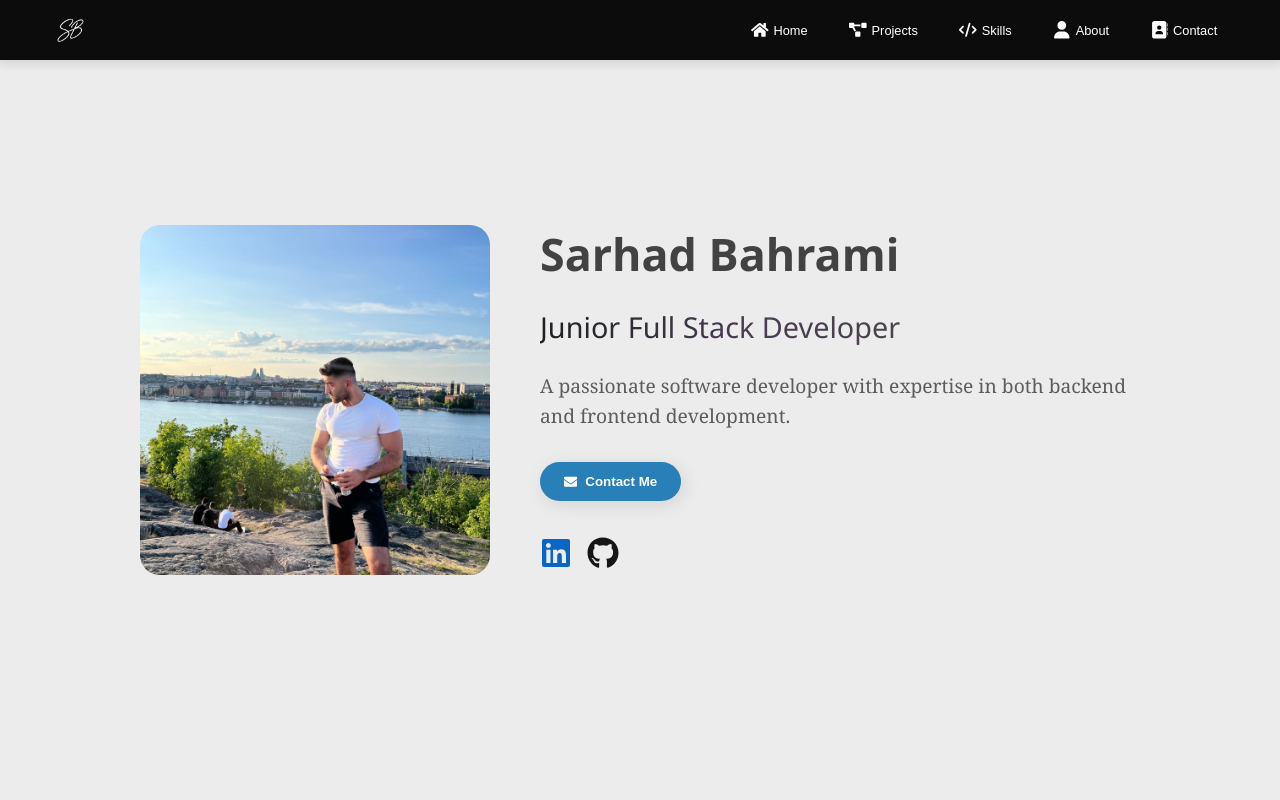
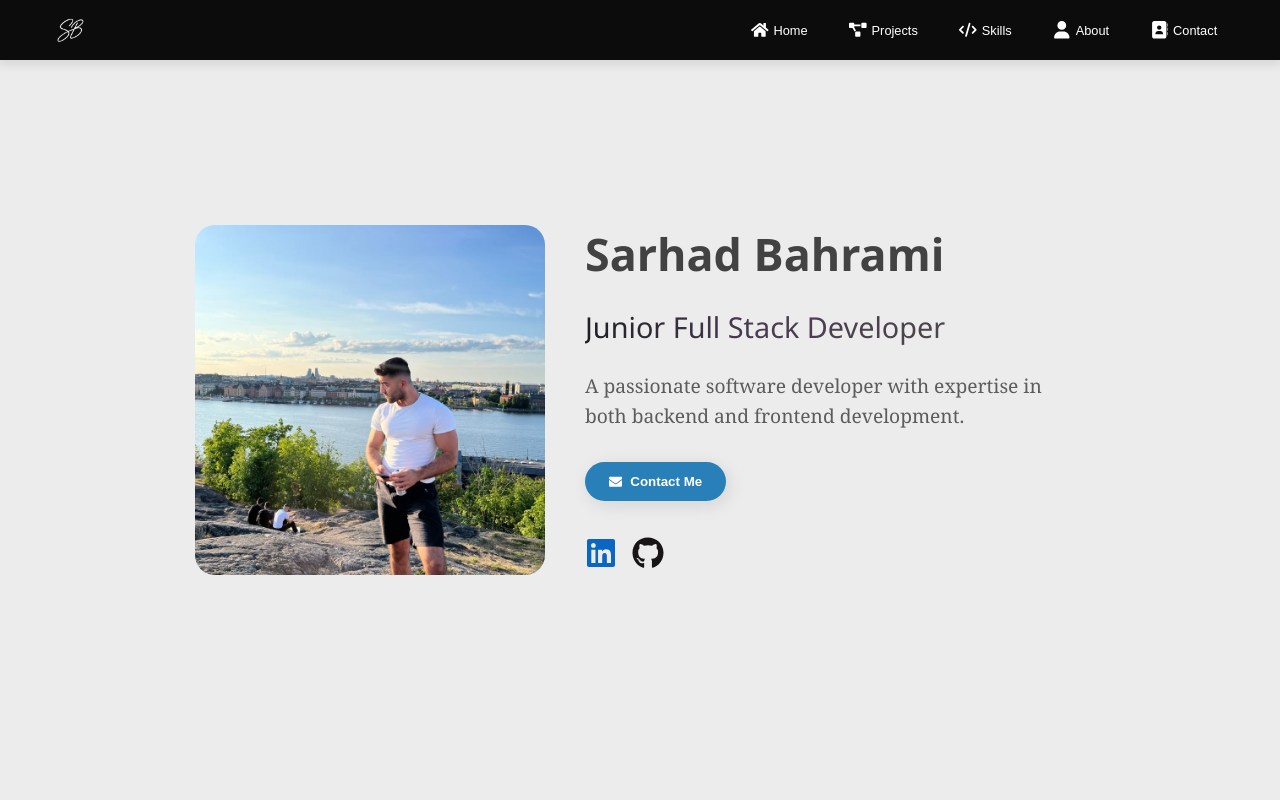
Before and after one commit to Sarhad127/portfolio, a React (Create React App) app: page / in a window 1280 px wide. Shown: the top 800 px of the page. Built offline with nearby package versions, Linux system fonts and the light colour scheme.

Commit message:
styling update

```diff
--- a/src/Style/hero.css
+++ b/src/Style/hero.css
@@ -9,8 +9,15 @@
     display: flex;
     align-items: center;
     justify-content: center;
-    gap: 50px;
+    gap: 40px;
     width: 100%;
+    padding: 0 5px;
+    box-sizing: border-box;
+}
+
+.hero-text {
+    max-width: 500px;
+    flex: 1 1 auto;
 }
 
 .profile-image-container {
@@ -28,10 +35,6 @@
     position: relative;
     z-index: 2;
     transition: all 0.3s ease;
-}
-
-.hero-text {
-    max-width: 600px;
 }
 
 .greeting {
```
